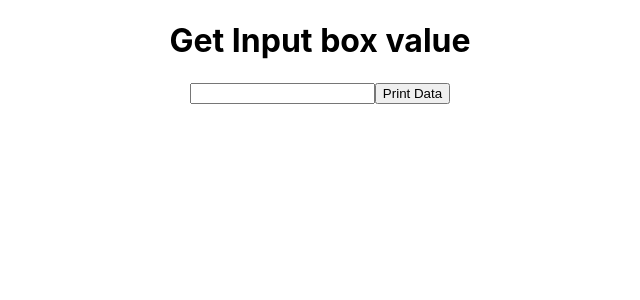
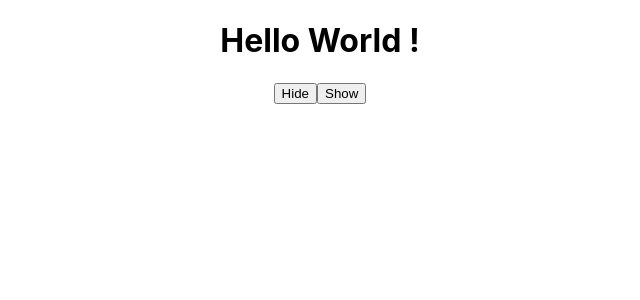
Before and after one commit to Deepakiit17/React_Tutorial, a React (Create React App) app: page / in a window 1280 px wide. Shown: the top 300 px of the page, without its empty margins (320-960 px from the left). Built offline with nearby package versions, Linux system fonts and the light colour scheme.

Commit message:
Hide & Show

```diff
--- a/src/App.js
+++ b/src/App.js
@@ -1,22 +1,14 @@
 import React, { useState } from "react";
 import "./App.css";
-import Student from "./Student";
 
 function App() {
-  const [data, setData] = useState(null);
-  const [print, setPrint] = useState(false);
+  const [status, setStatus] = useState(true);
 
-  function getData(val) {
-    console.warn(val.target.value);
-    setData(val.target.value);
-    setPrint(false);
-  }
   return (
     <div className="App">
-      {print ? <h1>{data}</h1> : null}
-      <h1>Get Input box value</h1>
-      <input type="text" onChange={getData} />
-      <button onClick={() => setPrint(true)}>Print Data</button>
+      {status ? <h1>Hello World !</h1> : null}
+      <button onClick={() => setStatus(false)}>Hide</button>
+      <button onClick={() => setStatus(true)}>Show</button>
     </div>
   );
 }
```
